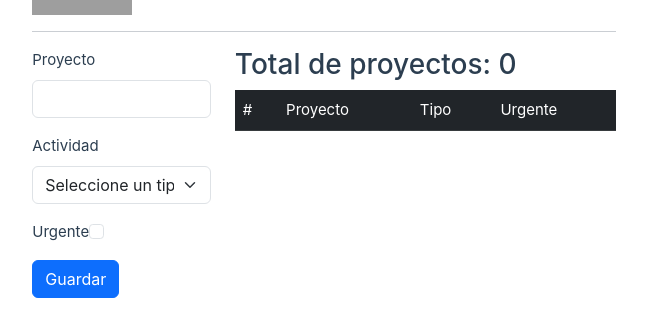
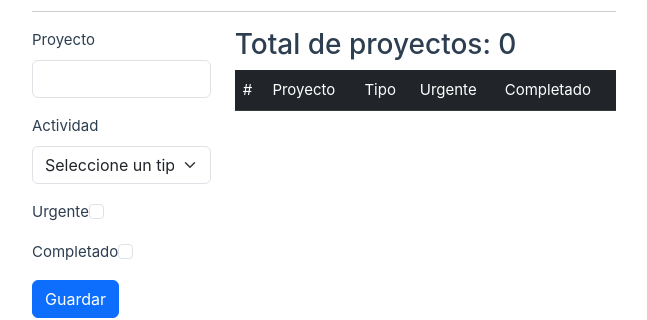
Before and after one commit to marcduranxanco/vue-3-desde-cero, a Vue app in the folder 04-Formularios/: page / in a window 1280 px wide. Shown: the part 289-609 px from the top of the page, without its empty margins (12-659 px from the left). Built offline with nearby package versions, Linux system fonts and the light colour scheme; grey boxes are pictures that could not be loaded.

Commit message:
51 - Agregando Campo Completado

```diff
--- a/04-Formularios/src/components/Formulario.vue
+++ b/04-Formularios/src/components/Formulario.vue
@@ -12,6 +12,7 @@
                     proyecto: this.proyecto,
                     tipo: this.tipo,
                     urgente: this.urgente,
+                    completado: false
                 };
 
                 this.proyectos.push(proyecto);
@@ -20,8 +21,8 @@
                 this.tipo = "";
                 this.urgente = false;
             },
-            cambiarEstado (id) {
-                this.proyectos[id].urgente = !this.proyectos[id].urgente
+            cambiarEstado (proyecto, campo) {
+                proyecto[campo] = !proyecto[campo]
             }
         },
         computed: {
@@ -52,9 +53,15 @@
                 </div>
 
                 <div class="mb-3">
-                    <label class="form-check-label" for="exampleCheck1">Urgente</label>
+                    <label class="form-check-label">Urgente</label>
                     <input v-model="urgente" type="checkbox" class="form-check-input">
                 </div>
+
+                <div class="mb-3">
+                    <label class="form-check-label">Completado</label>
+                    <input v-model="completado" type="checkbox" class="form-check-input">
+                </div>
+
                 <button type="submit" class="btn btn-primary">Guardar</button>
             </form>
         </div>
@@ -68,6 +75,7 @@
                             <th>Proyecto</th>
                             <th>Tipo</th>
                             <th>Urgente</th>
+                            <th>Completado</th>
                         </tr>
                     </thead>
                     <tbody>
@@ -75,8 +83,11 @@
                             <td>{{ index+1 }}</td>
                             <td>{{ proyecto.proyecto}}</td>
                             <td>{{ proyecto.tipo}}</td>
-                            <td @click="cambiarEstado(index)" :class="proyecto.urgente ? 'bg-success' : 'bg-danger'">
+                            <td @click="cambiarEstado(proyecto, 'urgente')" :class="proyecto.urgente ? 'bg-success' : 'bg-danger'">
                                 {{ proyecto.urgente ? 'Sí' : 'No' }}
+                            </td>
+                            <td @click="cambiarEstado(proyecto, 'completado')" :class="proyecto.completado ? 'bg-success' : 'bg-danger'">
+                                {{ proyecto.completado ? 'Completo' : 'Incompleto' }}
                             </td>
                         </tr>
                     </tbody>
```
